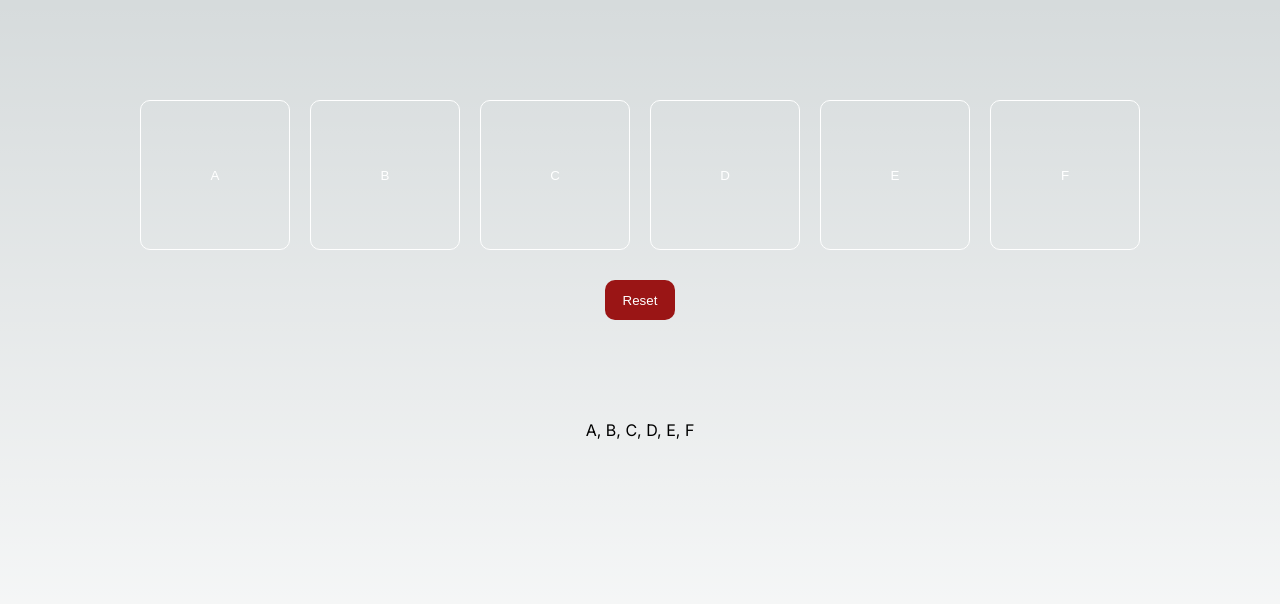
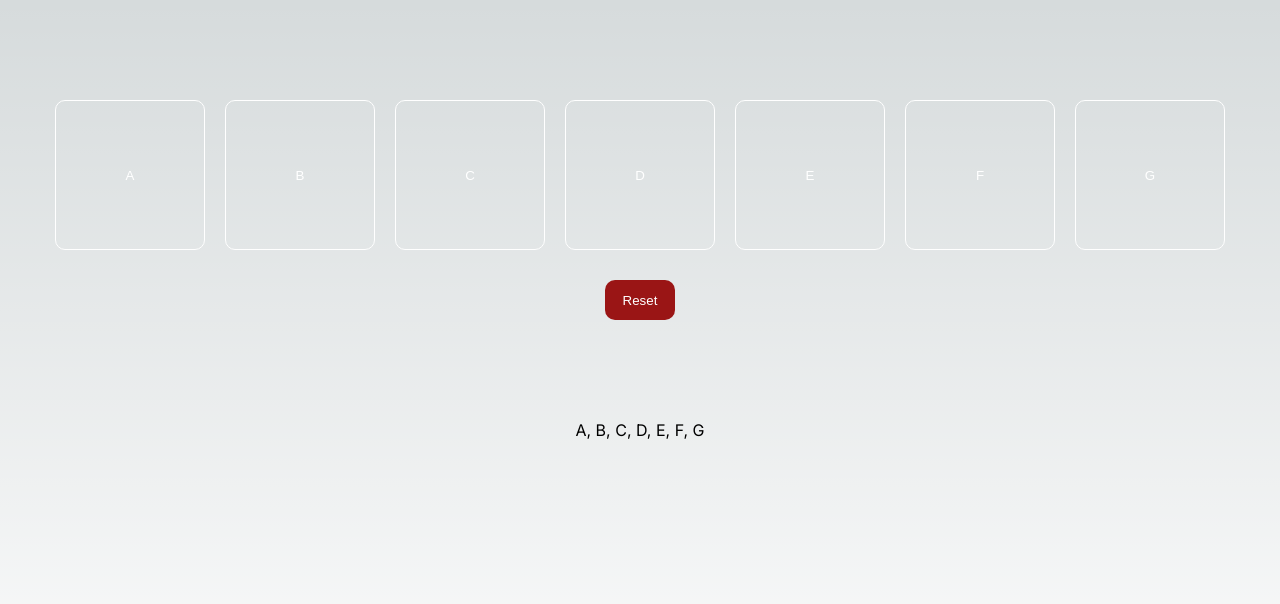
Before and after one commit to Musaiyib/array-manipulation, a Next.js app: page / in a window 1280 px wide. Shown: the top 604 px of the page. Built offline with nearby package versions, Linux system fonts and the light colour scheme.

Commit message:
Update page.jsx

```diff
--- a/src/app/page.jsx
+++ b/src/app/page.jsx
@@ -4,7 +4,7 @@ import { DragDropContext, Droppable, Draggable } from "react-beautiful-dnd";
 import styles from "./page.module.css";
 
 export default function Home() {
-  const initial = ["A", "B", "C", "D", "E", "F"];
+  const initial = ["A", "B", "C", "D", "E", "F", "G"];
   const [items, setItems] = useState([...initial]);
 
   const handleChange = (e, index) => {
```
